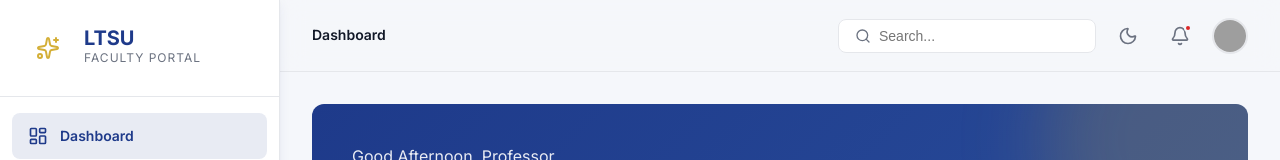
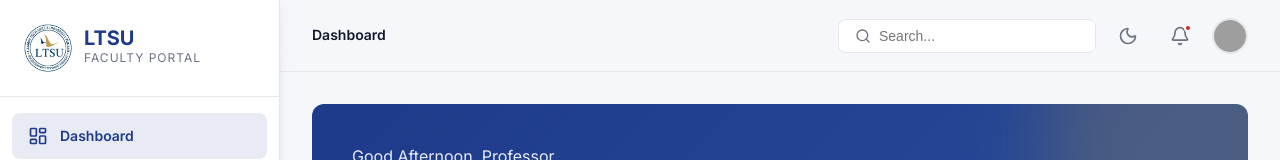
Before and after one commit to armanpreet-singh/smart-student-portal, a React (Vite) app: page /teacher in a window 1280 px wide. Shown: the top 160 px of the page. Built offline with nearby package versions, Linux system fonts and the light colour scheme; grey boxes are pictures that could not be loaded.

Commit message:
Add LTSU logo to TeacherSidebar for branding enhancement.

```diff
--- a/src/features/teacher/components/Sidebar/TeacherSidebar.jsx
+++ b/src/features/teacher/components/Sidebar/TeacherSidebar.jsx
@@ -1,4 +1,5 @@
 import React, { memo } from 'react';
+import ltsuLogo from "../../../../assets/images/logo/ltsu-logo.webp";
 import { NavLink } from 'react-router-dom';
 import { X, LayoutDashboard, BookOpen, UserCheck, FileText, Users, Megaphone, Clock, FolderOpen, CalendarDays, QrCode, Bot, Sparkles } from 'lucide-react';
 
@@ -24,7 +25,13 @@
     <aside className={`d-sidebar ${isOpen ? 'open' : ''}`}>
       <div className="d-sidebar-header">
         <div className="d-logo">
-          <div className="d-logo-icon"><Sparkles size={24} color="#D4AF37" /></div>
+          <div className="d-logo-icon">
+            <img
+              src={ltsuLogo}
+              alt="LTSU Logo"
+              className="d-logo-image"
+            />
+          </div>
           <div>
             <h2>LTSU</h2>
             <p>Faculty Portal</p>
```
